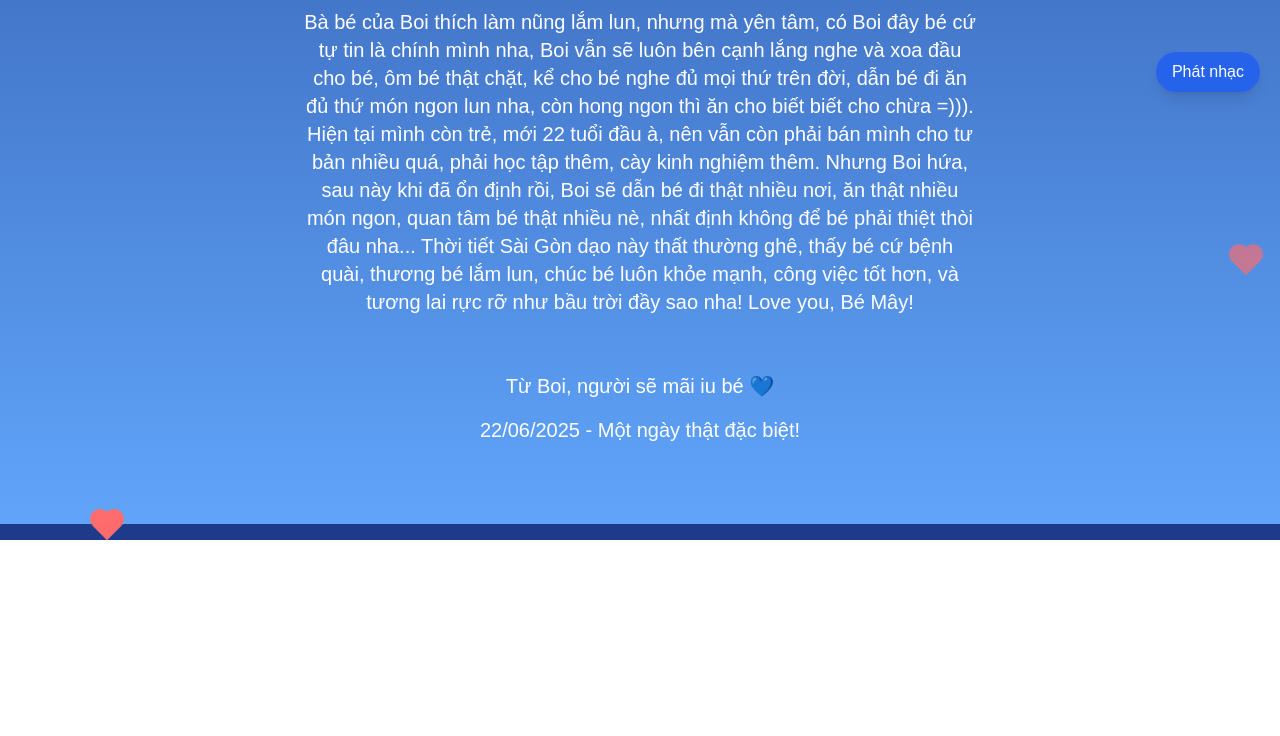
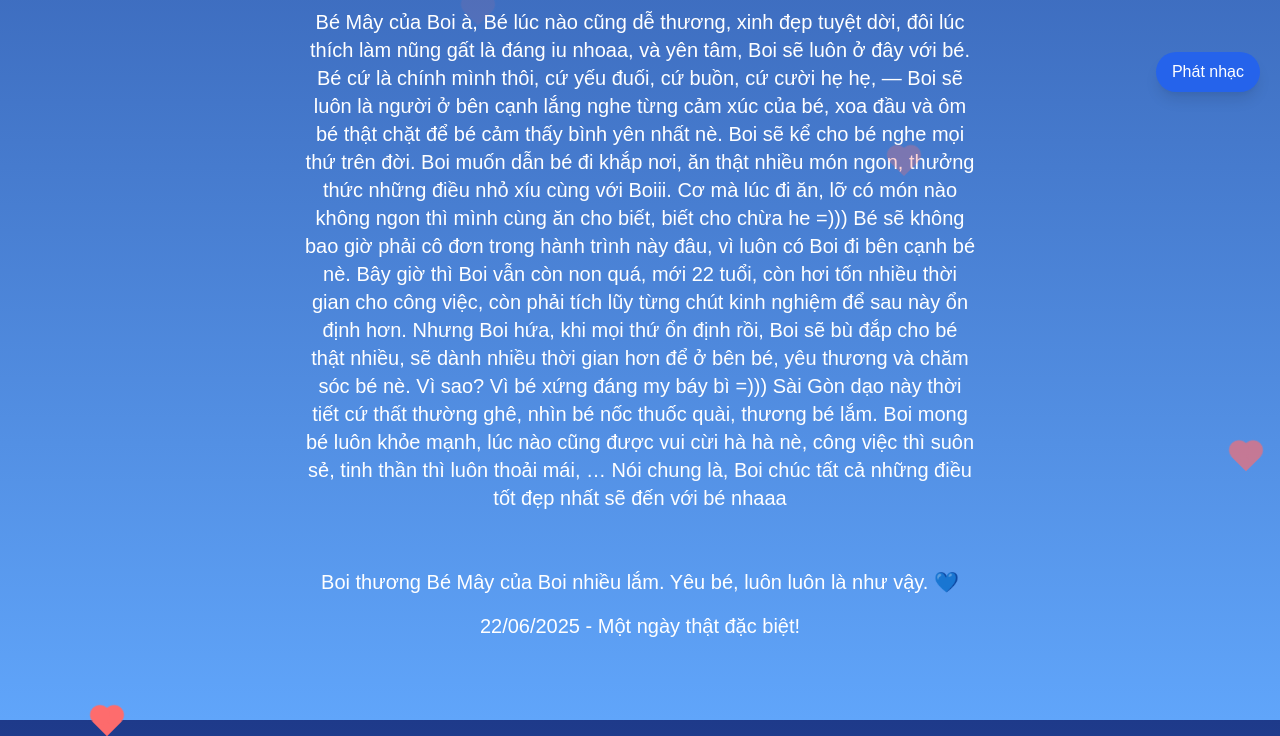
Before and after one commit to phuc-an-dev/HBD, a plain HTML site: page index.html in a window 1280 px wide. Shown: the part 688-1424 px from the top of the page. Before the commit the page ends 1228 px from the top, so only its background shows below. Drawn offline with nearby package versions, Linux system fonts and the light colour scheme.

Commit message:
Update index.html

```diff
--- a/index.html
+++ b/index.html
@@ -99,7 +99,7 @@
           Chúc Mừng Sinh Nhật
         </h1>
         <p class="text-xl">
-          22 tuổi rực rỡ của bé Mây - Cô gái đáng yêu nhất quả đất!
+          22 cực choáyy của bé Mây - Cô bé đáng yêu nhất quả đất!
         </p>
       </div>
 
@@ -142,24 +142,33 @@
       <div class="section max-w-2xl mx-auto text-center my-10">
         <h2 class="text-4xl font-semibold mb-6">Lời Chúc Dành Cho Bé Mây</h2>
         <p class="mb-4 text-xl">
-          Bà bé của Boi thích làm nũng lắm lun, nhưng mà yên tâm, có Boi đây bé
-          cứ tự tin là chính mình nha, Boi vẫn sẽ luôn bên cạnh lắng nghe và xoa
-          đầu cho bé, ôm bé thật chặt, kể cho bé nghe đủ mọi thứ trên đời, dẫn
-          bé đi ăn đủ thứ món ngon lun nha, còn hong ngon thì ăn cho biết biết
-          cho chừa =))). Hiện tại mình còn trẻ, mới 22 tuổi đầu à, nên vẫn còn
-          phải bán mình cho tư bản nhiều quá, phải học tập thêm, cày kinh nghiệm
-          thêm. Nhưng Boi hứa, sau này khi đã ổn định rồi, Boi sẽ dẫn bé đi thật
-          nhiều nơi, ăn thật nhiều món ngon, quan tâm bé thật nhiều nè, nhất
-          định không để bé phải thiệt thòi đâu nha... Thời tiết Sài Gòn dạo này
-          thất thường ghê, thấy bé cứ bệnh quài, thương bé lắm lun, chúc bé luôn
-          khỏe mạnh, công việc tốt hơn, và tương lai rực rỡ như bầu trời đầy sao
-          nha! Love you, Bé Mây!
+          Bé Mây của Boi à, Bé lúc nào cũng dễ thương, xinh đẹp tuyệt dời, đôi
+          lúc thích làm nũng gất là đáng iu nhoaa, và yên tâm, Boi sẽ luôn ở đây
+          với bé. Bé cứ là chính mình thôi, cứ yếu đuối, cứ buồn, cứ cười hẹ hẹ,
+          — Boi sẽ luôn là người ở bên cạnh lắng nghe từng cảm xúc của bé, xoa
+          đầu và ôm bé thật chặt để bé cảm thấy bình yên nhất nè. Boi sẽ kể cho
+          bé nghe mọi thứ trên đời. Boi muốn dẫn bé đi khắp nơi, ăn thật nhiều
+          món ngon, thưởng thức những điều nhỏ xíu cùng với Boiii. Cơ mà lúc đi
+          ăn, lỡ có món nào không ngon thì mình cùng ăn cho biết, biết cho chừa
+          he =))) Bé sẽ không bao giờ phải cô đơn trong hành trình này đâu, vì
+          luôn có Boi đi bên cạnh bé nè. Bây giờ thì Boi vẫn còn non quá, mới 22
+          tuổi, còn hơi tốn nhiều thời gian cho công việc, còn phải tích lũy
+          từng chút kinh nghiệm để sau này ổn định hơn. Nhưng Boi hứa, khi mọi
+          thứ ổn định rồi, Boi sẽ bù đắp cho bé thật nhiều, sẽ dành nhiều thời
+          gian hơn để ở bên bé, yêu thương và chăm sóc bé nè. Vì sao? Vì bé xứng
+          đáng my báy bì =))) Sài Gòn dạo này thời tiết cứ thất thường ghê, nhìn
+          bé nốc thuốc quài, thương bé lắm. Boi mong bé luôn khỏe mạnh, lúc nào
+          cũng được vui cừi hà hà nè, công việc thì suôn sẻ, tinh thần thì luôn
+          thoải mái, … Nói chung là, Boi chúc tất cả những điều tốt đẹp nhất sẽ
+          đến với bé nhaaa
         </p>
       </div>
 
       <!-- Footer -->
       <div class="section text-center mb-10">
-        <p class="text-xl">Từ Boi, người sẽ mãi iu bé 💙</p>
+        <p class="text-xl">
+          Boi thương Bé Mây của Boi nhiều lắm. Yêu bé, luôn luôn là như vậy. 💙
+        </p>
         <p class="mt-4 text-xl">22/06/2025 - Một ngày thật đặc biệt!</p>
       </div>
     </div>
```
